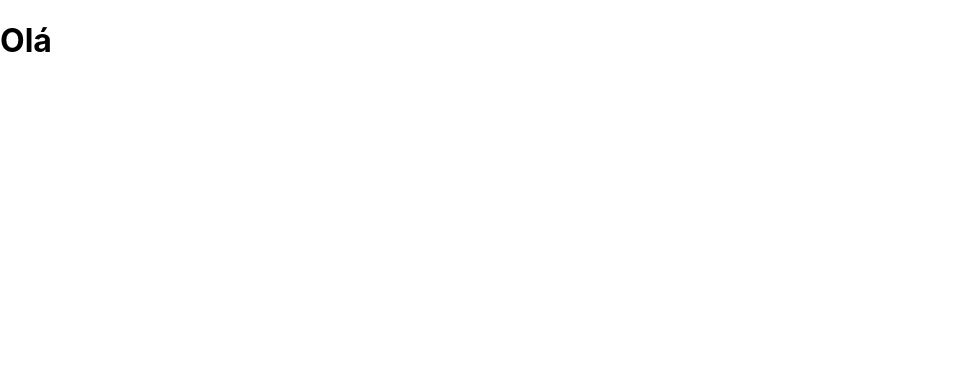
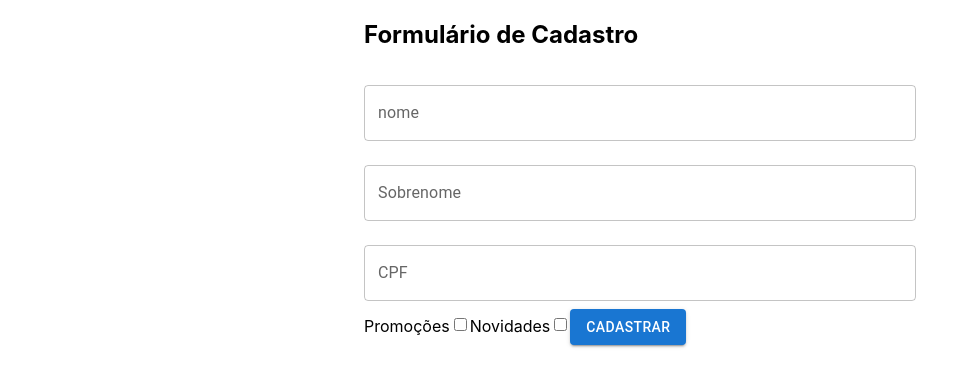
Before and after one commit to ediCarlosSilva/function-components-react, a React (Create React App) app: page / in a window 1280 px wide. Shown: the top 386 px of the page, without its empty margins (0-978 px from the left). Built offline with nearby package versions, Linux system fonts and the light colour scheme; the HTML template or start-up script is replaced by a standard one.

Commit message:
instalado biblioteca materialUi

```diff
--- a/package.json
+++ b/package.json
@@ -3,12 +3,15 @@
   "version": "0.1.0",
   "private": true,
   "dependencies": {
+    "@emotion/react": "^11.10.6",
+    "@emotion/styled": "^11.10.6",
+    "@mui/material": "^5.12.2",
     "@testing-library/jest-dom": "^5.16.5",
     "@testing-library/react": "^13.4.0",
     "@testing-library/user-event": "^13.5.0",
     "react": "^18.2.0",
     "react-dom": "^18.2.0",
-    "react-scripts": "5.0.1",
+    "react-scripts": "^2.1.3",
     "web-vitals": "^2.1.4"
   },
   "scripts": {
--- a/src/App.js
+++ b/src/App.js
@@ -1,11 +1,16 @@
-import React, { Component} from 'react';
+import React, { Component } from 'react';
 import './App.css';
+import FormularioCadastro from './components/FormularioCadastro';
+import { Container } from '@mui/material';
 
 class App extends Component {
 
   render() {
     return (
-      <h1>Olá</h1>
+      <Container component="article" maxWidth="sm">
+        <h1>Formulário de Cadastro</h1>
+        <FormularioCadastro />
+      </Container>
     );
   }
 
--- /dev/null
+++ b/src/components/FormularioCadastro/index.jsx
@@ -0,0 +1,23 @@
+import React from 'react';
+import Button from '@mui/material/Button';
+import TextField from '@mui/material/TextField';
+
+export default function FormularioCadastro() {
+    return (
+        <form>
+            <TextField id="nome" fullWidth label="nome" variant='outlined' margin="normal" />
+
+            <TextField id="sobrenome" fullWidth label="Sobrenome" variant='outlined' margin="normal"/>
+
+            <TextField id="CPF" fullWidth label="CPF" variant='outlined' margin="normal" />
+
+            <label htmlFor="">Promoções</label>
+            <input type="checkbox" />
+
+            <label htmlFor="">Novidades</label>
+            <input type="checkbox" />
+
+            <Button type="submit" variant="contained" color="primary">Cadastrar</Button>
+        </form>
+    )
+}
```
Also changed, not shown: 1 other file (tests, documents, lock files or other folders).
